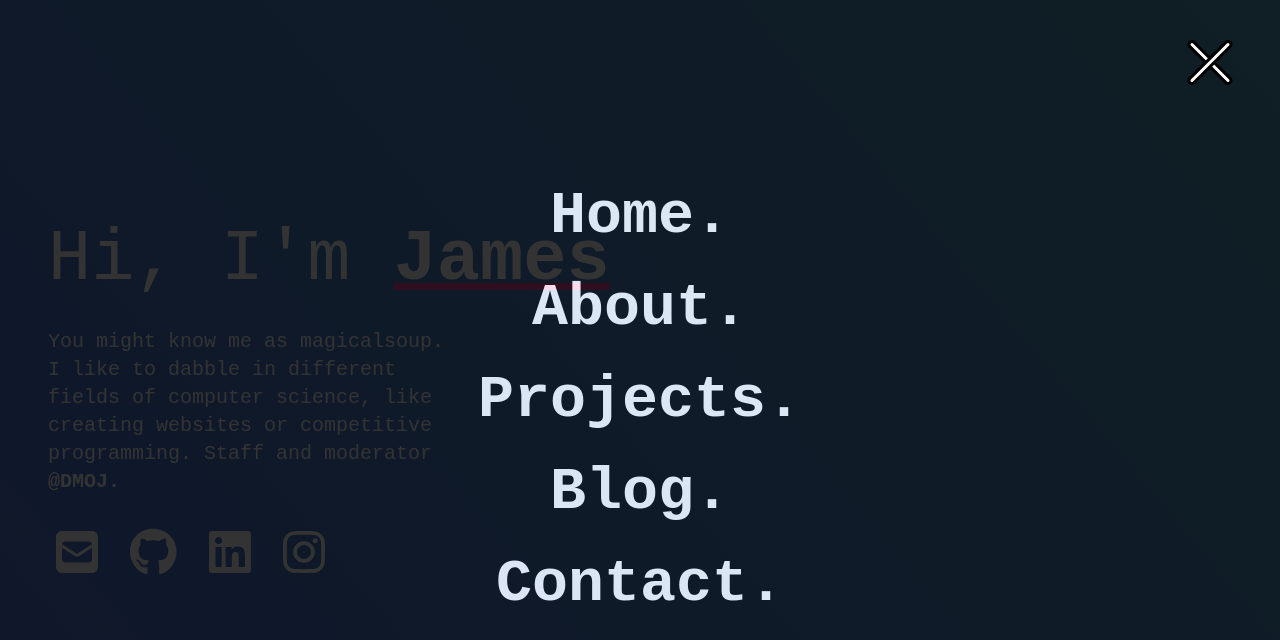
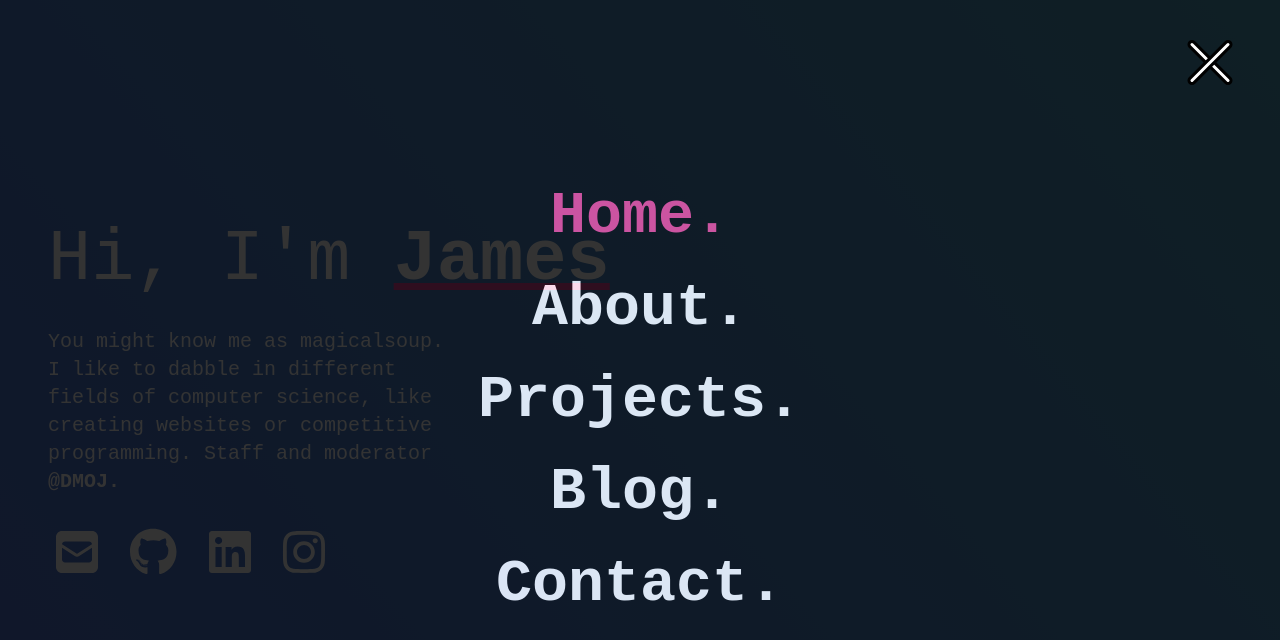
Before and after one commit to magicalsoup/magicalsoup-website, a Next.js app: page / in a window 1280 px wide. Both pictures are taken after a click on the element 1210 px from the left and 62 px from the top of the page. Shown: the top 640 px of the page. Built offline with nearby package versions, Linux system fonts and the light colour scheme.

Commit message:
update navbar

```diff
--- a/components/navbar.js
+++ b/components/navbar.js
@@ -1,8 +1,15 @@
 import React, {useState} from 'react';
 import Link from 'next/link';
-export default function NavBar() {
+export default function NavBar({currentPage}) {
 
     const [navBar, toggleNavBar] = useState(false);
+
+    const getNavBarElementName = (pageNum) => {
+      if(pageNum === currentPage) {
+        return "font-bold transition-all duration-200 ease-in-out text-pink-500";
+      }
+      return "font-bold transition-all duration-200 ease-in-out hover:text-pink-500";
+    }
 
     return <>
         <div className="fixed right-0 pt-4 pr-4 sm:pr-10 sm:pt-10 z-50">
@@ -16,19 +23,19 @@ export default function NavBar() {
         <div className={navBar? "fixed w-screen h-screen bg-black opacity-80 z-40": "h-0 hidden"}>
           <div className="flex flex-col h-full justify-center items-center text-white text-3xl sm:text-6xl space-y-8 select-none" id="body-text">
             <Link href="/" >
-                <a className="font-bold transition-all duration-200 ease-in-out hover:text-pink-500" onClick={() => {toggleNavBar(!navBar)}}>Home.</a>
+                <a className={getNavBarElementName(1)} onClick={() => {toggleNavBar(!navBar)}}>Home.</a>
             </Link>
             <Link href="/about">
-                <a className="font-bold transition-all duration-200 ease-in-out hover:text-pink-500" onClick={() => {toggleNavBar(!navBar)}}>About.</a>
+                <a className={getNavBarElementName(2)} onClick={() => {toggleNavBar(!navBar)}}>About.</a>
             </Link>
             <Link href="/projects">
-                <a className="font-bold transition-all duration-200 ease-in-out hover:text-pink-500" onClick={() => {toggleNavBar(!navBar)}}>Projects.</a>
+                <a className={getNavBarElementName(3)} onClick={() => {toggleNavBar(!navBar)}}>Projects.</a>
             </Link>
             <Link href="/blog">
-                <a className="font-bold transition-all duration-200 ease-in-out hover:text-pink-500" onClick={() => {toggleNavBar(!navBar)}}>Blog.</a>
+                <a className={getNavBarElementName(4)} onClick={() => {toggleNavBar(!navBar)}}>Blog.</a>
             </Link>
             <Link href="/contact">
-                <a className="font-bold transition-all duration-200 ease-in-out hover:text-pink-500" onClick={() => {toggleNavBar(!navBar)}}>Contact.</a>
+                <a className={getNavBarElementName(5)} onClick={() => {toggleNavBar(!navBar)}}>Contact.</a>
             </Link>
           </div>
         </div>
--- a/pages/about.js
+++ b/pages/about.js
@@ -14,7 +14,7 @@ export default function() {
         <title>About James</title>
         <link rel="Soup Icon" href="../soup-icon.png"/>
     </Head>
-    <NavBar></NavBar>
+    <NavBar currentPage={2}></NavBar>
     <main>
       <div className="flex flex-col w-full min-h-screen items-center space-y-16 pt-24">
         <div className="flex flex-col w-full items-center space-y-4">
--- a/pages/blog/index.js
+++ b/pages/blog/index.js
@@ -19,7 +19,7 @@ export default function Home({ allPostsData }) {
         <title>James' Blog</title>
         <link rel="Soup Icon" href="../soup-icon.png"/>
       </Head>
-      <NavBar></NavBar>
+      <NavBar currentPage={4}></NavBar>
       <main>
         <div className="flex flex-col w-full min-h-screen items-center space-y-16 py-24 px-4">
           <div className="flex flex-col w-full items-center space-y-4 text-center" id="body-text">
--- a/pages/contact.js
+++ b/pages/contact.js
@@ -9,7 +9,7 @@ export default function Home() {
         <title>Contact James</title>
         <link rel="Soup Icon" href="../soup-icon.png"/>
       </Head>
-      <NavBar></NavBar>
+      <NavBar currentPage={5}></NavBar>
       <main>
         <div className="flex flex-col w-full min-h-screen items-center space-y-16 py-24">
             <div className="flex flex-col w-full items-center space-y-4">
--- a/pages/index.js
+++ b/pages/index.js
@@ -11,7 +11,7 @@ export default function Home() {
         <title>James Su</title>
         <link rel="Soup Icon" href="../soup-icon.png"/>
       </Head>
-      <NavBar></NavBar>
+      <NavBar currentPage={1}></NavBar>
       <main>
         <div id="container">
           <div className="flex flex-col h-screen justify-center">
--- a/pages/projects.js
+++ b/pages/projects.js
@@ -12,7 +12,7 @@ export default function () {
             <title>James' Projects</title>
             <link rel="Soup Icon" href="../soup-icon.png"/>
             </Head>
-            <NavBar></NavBar>
+            <NavBar currentPage={3}></NavBar>
             <main>
                 <div className="flex flex-col w-full min-h-screen items-center space-y-16 py-24">
                    <div className="flex flex-col w-full items-center text-center space-y-4">
```
Also changed, not shown: components/modal.js (deleted).
